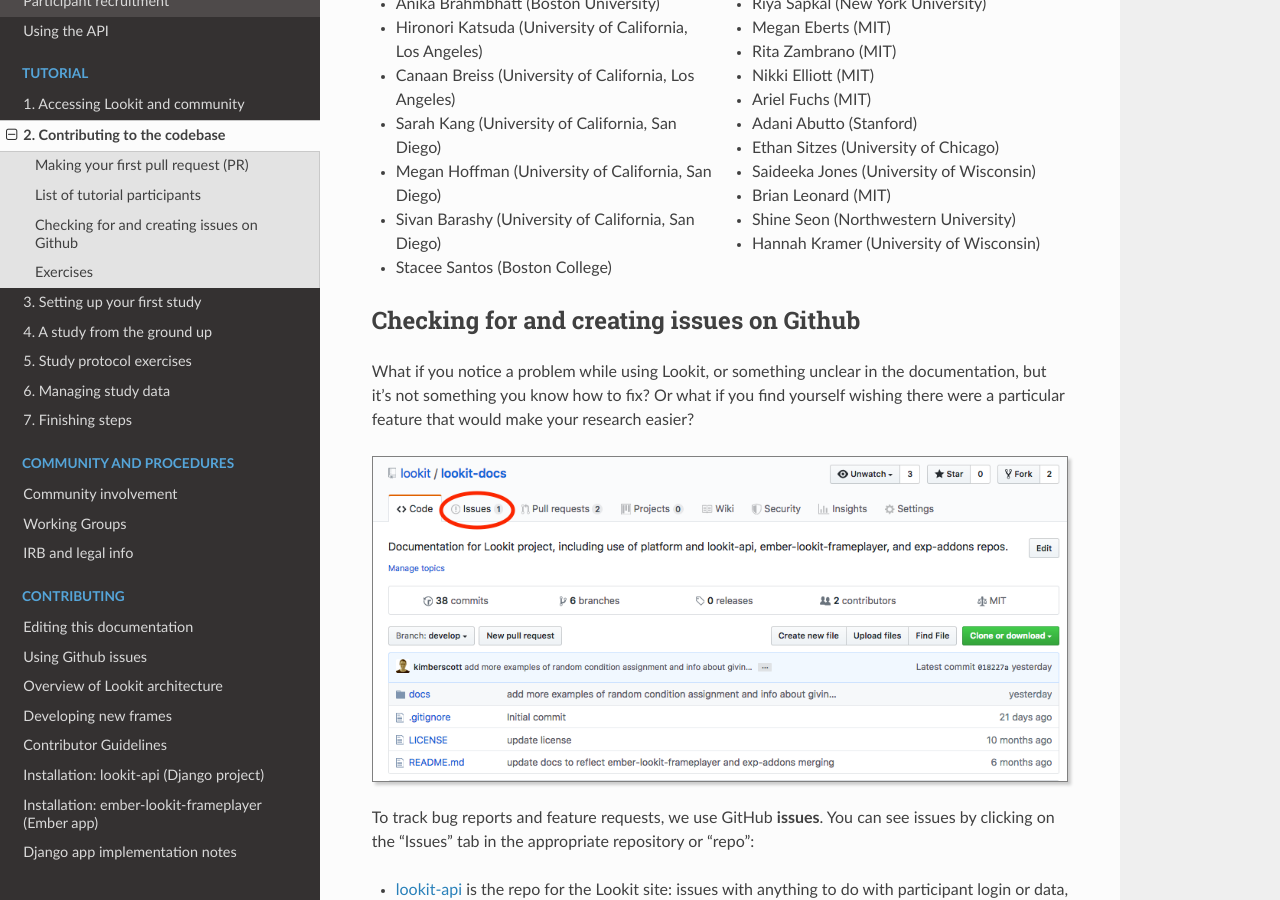
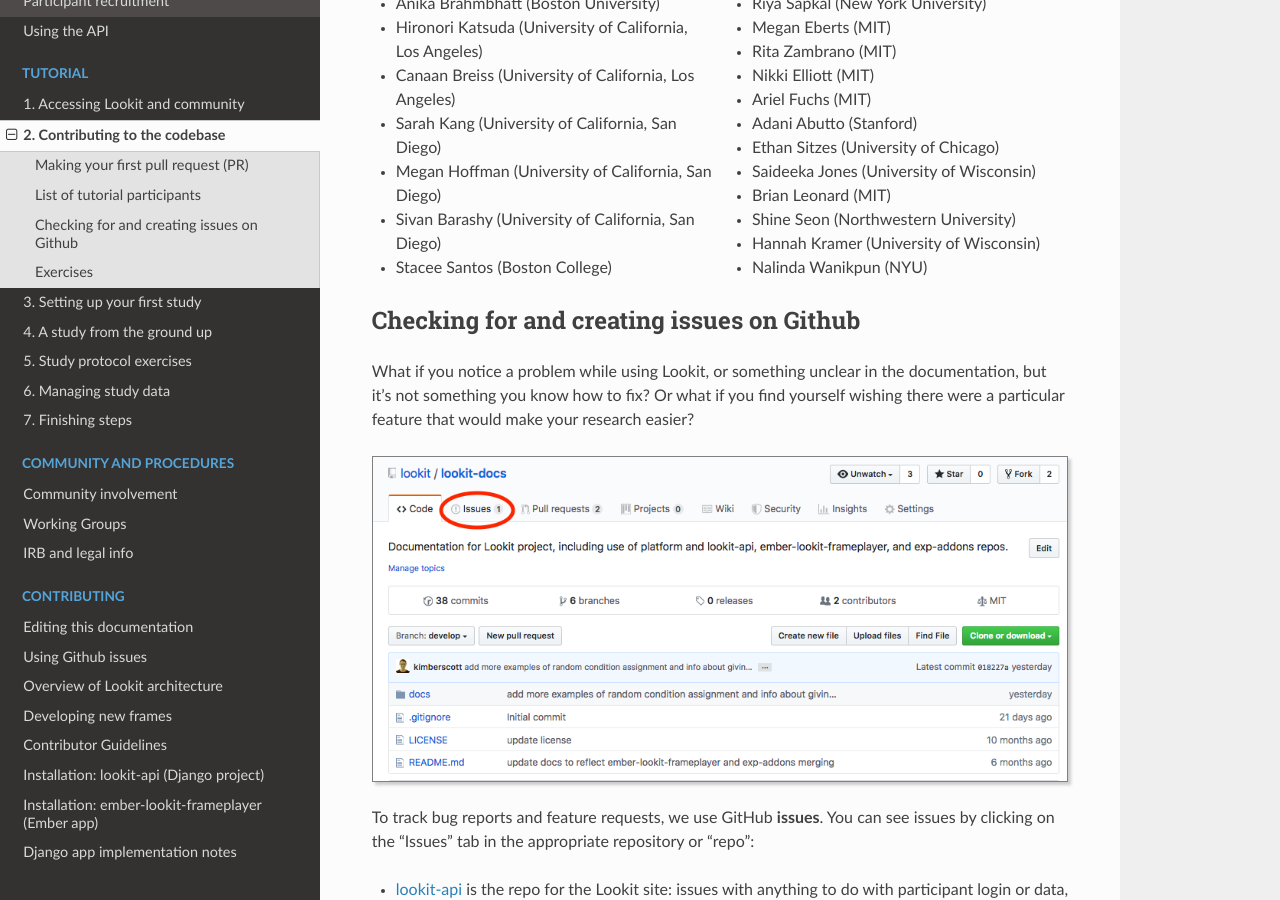
Before and after one commit to lookit/lookit-docs, a Sphinx documentation site: the page built from docs/source/tutorial-contributing.rst, in a window 1280 px wide and 900 px high, scrolled down 7665 px. Built offline with Sphinx 7.4.7 and the Read the Docs theme 2.0.0, drawn with Linux system fonts in a browser that asks for light colours.

Commit message:
Update tutorial-contributing.rst

```diff
--- a/docs/source/tutorial-contributing.rst
+++ b/docs/source/tutorial-contributing.rst
@@ -315,6 +315,7 @@
 - Brian Leonard (MIT)
 - Shine Seon (Northwestern University)
 - Hannah Kramer (University of Wisconsin)
+- Nalinda Wanikpun (NYU)
 
 
 Checking for and creating issues on Github
```
